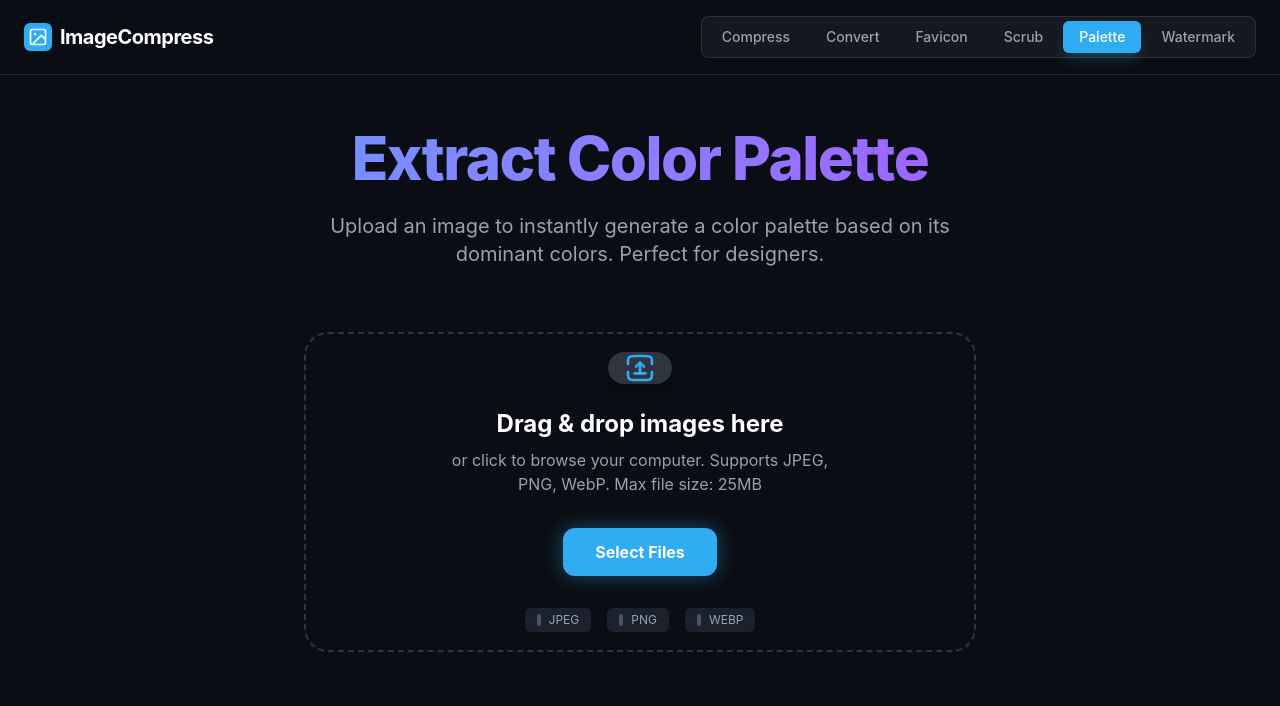
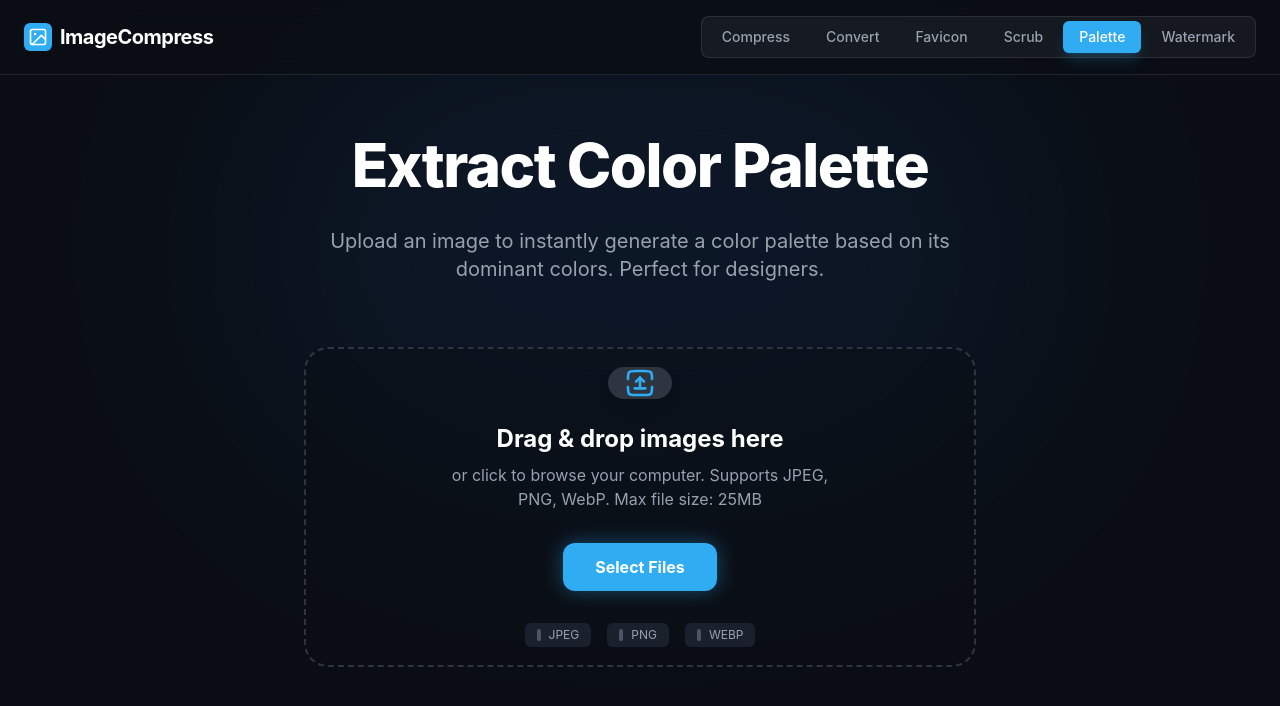
Before and after one commit to SahilFruitwala/MicroPng, a Next.js app: page /palette in a window 1280 px wide. Shown: the top 706 px of the page. Built offline with nearby package versions, Linux system fonts and the light colour scheme.

Commit message:
refactor: extract common UI elements into reusable `BackgroundGlow`, `GlassCard`, and `PageHeader` components.

```diff
--- a/src/app/convert/page.tsx
+++ b/src/app/convert/page.tsx
@@ -5,6 +5,9 @@ import Navbar from '@/components/Navbar';
 import Dropzone from '@/components/Dropzone';
 import ResultCard from '@/components/ResultCard';
 import { CompressedFile } from '@/types';
+import BackgroundGlow from '@/components/ui/BackgroundGlow';
+import PageHeader from '@/components/ui/PageHeader';
+import GlassCard from '@/components/ui/GlassCard';
 
 type TargetFormat = 'png' | 'jpeg' | 'webp' | 'avif';
 
@@ -88,19 +91,18 @@ export default function ConvertPage() {
 
   return (
     <div className="min-h-screen relative overflow-hidden bg-center">
-      <div className="absolute top-0 left-1/2 -translate-x-1/2 w-[800px] h-[500px] bg-primary opacity-[0.08] blur-[120px] rounded-full pointer-events-none z-[-1]"></div>
+
+      <BackgroundGlow color="primary" />
 
       <Navbar />
 
       <main className="container mx-auto px-6 pt-32 pb-20">
-        <div className="text-center mb-16">
-          <h1 className="text-5xl md:text-6xl font-extrabold mb-6 tracking-tight leading-tight text-white">
-            Convert image formats <br />
-             <span className="text-transparent bg-clip-text bg-gradient-to-r from-white to-gray-400">instantly and Lossless.</span>
-          </h1>
+        <PageHeader
+            title={<>Convert image formats <br /> <span className="text-transparent bg-clip-text bg-gradient-to-r from-white to-gray-400">instantly and Lossless.</span></>}
+        />
 
             <div className="max-w-xl mx-auto mb-16">
-                 <div className="bg-white/5 backdrop-blur-md border border-white/10 rounded-2xl p-6 relative overflow-hidden group animate-[fadeIn_0.3s_ease-out]">
+                 <GlassCard>
                      <div className="absolute inset-0 bg-gradient-to-r from-primary/20 via-transparent to-primary/20 opacity-0 group-hover:opacity-100 transition-opacity pointer-events-none"></div>
 
                      <div className="relative z-10 flex flex-col gap-6">
@@ -149,9 +151,9 @@ export default function ConvertPage() {
                              </div>
                         )}
                      </div>
-                 </div>
+                 </GlassCard>
             </div>
-        </div>
+
 
         <div className="mb-32">
             {files.length === 0 ? (
--- a/src/app/palette/page.tsx
+++ b/src/app/palette/page.tsx
@@ -4,6 +4,9 @@ import React, { useState, useRef, useEffect } from "react";
 import Dropzone from "@/components/Dropzone";
 import Navbar from "@/components/Navbar";
 import ColorThief from "colorthief";
+import BackgroundGlow from "@/components/ui/BackgroundGlow";
+import PageHeader from "@/components/ui/PageHeader";
+import GlassCard from "@/components/ui/GlassCard";
 
 export default function PalettePage() {
   const [uploadedImage, setUploadedImage] = useState<string | null>(null);
@@ -67,18 +70,16 @@ export default function PalettePage() {
   };
 
   return (
-    <div className="min-h-screen bg-[#0a0e14] text-white selection:bg-primary/30">
+    <div className="min-h-screen relative overflow-hidden bg-center selection:bg-primary/30">
+      <BackgroundGlow color="blue" />
       <Navbar />
 
       <main className="container mx-auto px-6 pt-32 pb-20">
-        <div className="text-center mb-16">
-          <h1 className="text-5xl md:text-6xl font-extrabold tracking-tight mb-6 bg-clip-text text-transparent bg-gradient-to-r from-blue-400 to-purple-500">
-            Extract Color Palette
-          </h1>
-          <p className="text-xl text-gray-400 max-w-2xl mx-auto">
-            Upload an image to instantly generate a color palette based on its dominant colors. Perfect for designers.
-          </p>
-        </div>
+        <PageHeader
+            title={<>Extract Color Palette</>}
+            description="Upload an image to instantly generate a color palette based on its dominant colors. Perfect for designers."
+            className="md:!mb-16"
+        />
 
         {!uploadedImage ? (
           <Dropzone onFileSelect={handleFileSelect} isCompressing={false} />
@@ -88,7 +89,7 @@ export default function PalettePage() {
              <div className="grid md:grid-cols-2 gap-12 items-start">
 
                 {/* Image Preview */}
-                <div className="relative group rounded-2xl overflow-hidden border border-white/10 shadow-2xl bg-[#1a202c]">
+                <GlassCard className="p-0 border-white/10 shadow-2xl bg-transparent">
                    <img
                       ref={imgRef}
                       src={uploadedImage}
@@ -110,7 +111,7 @@ export default function PalettePage() {
                         <path d="M6 6L18 18" stroke="currentColor" strokeWidth="2" strokeLinecap="round" strokeLinejoin="round"/>
                      </svg>
                    </button>
-                </div>
+                </GlassCard>
 
                 {/* Palette Display */}
                 <div>
--- a/src/app/watermark/page.tsx
+++ b/src/app/watermark/page.tsx
@@ -6,6 +6,8 @@ import Dropzone from '@/components/Dropzone';
 import WatermarkSettings, { WatermarkConfig } from '@/components/WatermarkSettings';
 import ResultCard from '@/components/ResultCard';
 import { CompressedFile } from '@/types';
+import BackgroundGlow from '@/components/ui/BackgroundGlow';
+import PageHeader from '@/components/ui/PageHeader';
 
 export default function WatermarkPage() {
   const [files, setFiles] = useState<CompressedFile[]>([]);
@@ -134,25 +136,21 @@ export default function WatermarkPage() {
 
   return (
     <div className="min-h-screen relative overflow-hidden bg-center">
-      {/* Background Glows */}
-      <div className="absolute top-0 left-1/2 -translate-x-1/2 w-[800px] h-[500px] bg-indigo-500 opacity-[0.08] blur-[120px] rounded-full pointer-events-none z-[-1]"></div>
+      <BackgroundGlow color="indigo" />
 
       <Navbar />
 
       <main className="container mx-auto px-6 pt-32 pb-20">
-        <div className="text-center mb-16">
-          <h1 className="text-5xl md:text-6xl font-extrabold mb-6 tracking-tight leading-tight text-white">
-            Add Watermark <span className="text-transparent bg-clip-text bg-gradient-to-r from-indigo-400 to-purple-400">Instantly.</span>
-          </h1>
-          <p className="text-gray-400 max-w-lg mx-auto mb-8">
-              Protect your images properly. Add logos or text watermarks with full control over opacity and positioning.
-          </p>
+        <PageHeader
+            title={<>Add Watermark <span className="text-transparent bg-clip-text bg-gradient-to-r from-indigo-400 to-purple-400">Instantly.</span></>}
+            description="Protect your images properly. Add logos or text watermarks with full control over opacity and positioning."
+        />
 
              {/* Watermark Settings Panel */}
             <div className="max-w-xl mx-auto mb-16">
                  <WatermarkSettings config={watermarkConfig} onChange={setWatermarkConfig} />
             </div>
-        </div>
+
 
         {/* Dropzone / Result Area */}
         <div className="mb-32">
--- a/src/components/WatermarkSettings.tsx
+++ b/src/components/WatermarkSettings.tsx
@@ -1,4 +1,5 @@
 import React, { useState, useRef } from 'react';
+import GlassCard from './ui/GlassCard';
 
 type WatermarkType = 'text' | 'image' | null;
 type WatermarkPosition = 'center' | 'southeast' | 'southwest' | 'northeast' | 'northwest' | 'tile';
@@ -54,7 +55,7 @@ export default function WatermarkSettings({ config, onChange }: WatermarkSetting
     ];
 
     return (
-        <div className="bg-white/5 backdrop-blur-md border border-white/10 rounded-2xl p-6 mt-6 animate-[fadeIn_0.3s_ease-out]">
+        <GlassCard className="mt-6">
             <div className="flex items-center justify-between mb-4">
                 <h3 className="text-white font-medium flex items-center gap-2">
                     <svg width="20" height="20" viewBox="0 0 24 24" fill="none" stroke="currentColor" strokeWidth="2" strokeLinecap="round" strokeLinejoin="round" className="text-primary">
@@ -178,6 +179,6 @@ export default function WatermarkSettings({ config, onChange }: WatermarkSetting
                     </div>
                 </div>
             )}
-        </div>
+        </GlassCard>
     );
 }
--- /dev/null
+++ b/src/components/ui/BackgroundGlow.tsx
@@ -0,0 +1,24 @@
+import React from 'react';
+
+type GlowColor = 'primary' | 'emerald' | 'indigo' | 'blue' | 'purple' | 'cyan';
+
+interface BackgroundGlowProps {
+  color?: GlowColor;
+}
+
+const colorMap: Record<GlowColor, string> = {
+  primary: 'bg-primary',
+  emerald: 'bg-emerald-500',
+  indigo: 'bg-indigo-500',
+  blue: 'bg-blue-500',
+  purple: 'bg-purple-500',
+  cyan: 'bg-cyan-500',
+};
+
+export default function BackgroundGlow({ color = 'primary' }: BackgroundGlowProps) {
+  return (
+    <div
+      className={`absolute top-0 left-1/2 -translate-x-1/2 w-[800px] h-[500px] ${colorMap[color]} opacity-[0.08] blur-[120px] rounded-full pointer-events-none z-[-1] transition-colors duration-500`}
+    ></div>
+  );
+}
--- /dev/null
+++ b/src/components/ui/GlassCard.tsx
@@ -0,0 +1,18 @@
+import React from 'react';
+
+interface GlassCardProps {
+  children: React.ReactNode;
+  className?: string;
+  animate?: boolean;
+}
+
+export default function GlassCard({ children, className = '', animate = true }: GlassCardProps) {
+  return (
+    <div className={`bg-white/5 backdrop-blur-md border border-white/10 rounded-2xl p-6 relative overflow-hidden group ${animate ? 'animate-[fadeIn_0.3s_ease-out]' : ''} ${className}`}>
+      <div className="absolute inset-0 bg-gradient-to-r from-primary/10 via-transparent to-primary/10 opacity-0 group-hover:opacity-100 transition-opacity duration-500 pointer-events-none"></div>
+      <div className="relative z-10">
+        {children}
+      </div>
+    </div>
+  );
+}
--- /dev/null
+++ b/src/components/ui/PageHeader.tsx
@@ -0,0 +1,22 @@
+import React from 'react';
+
+interface PageHeaderProps {
+  title: React.ReactNode;
+  description?: string;
+  className?: string;
+}
+
+export default function PageHeader({ title, description, className = '' }: PageHeaderProps) {
+  return (
+    <div className={`text-center mb-16 ${className}`}>
+      <h1 className="text-5xl md:text-6xl font-extrabold mb-6 tracking-tight leading-tight text-white animate-in fade-in slide-in-from-bottom-4 duration-700">
+        {title}
+      </h1>
+      {description && (
+        <p className="text-xl text-gray-400 max-w-2xl mx-auto animate-in fade-in slide-in-from-bottom-5 duration-700 delay-100">
+          {description}
+        </p>
+      )}
+    </div>
+  );
+}
```
Also changed, not shown: src/app/page.tsx (+13 -13 lines), src/app/scrub/page.tsx (+13 -13 lines).
